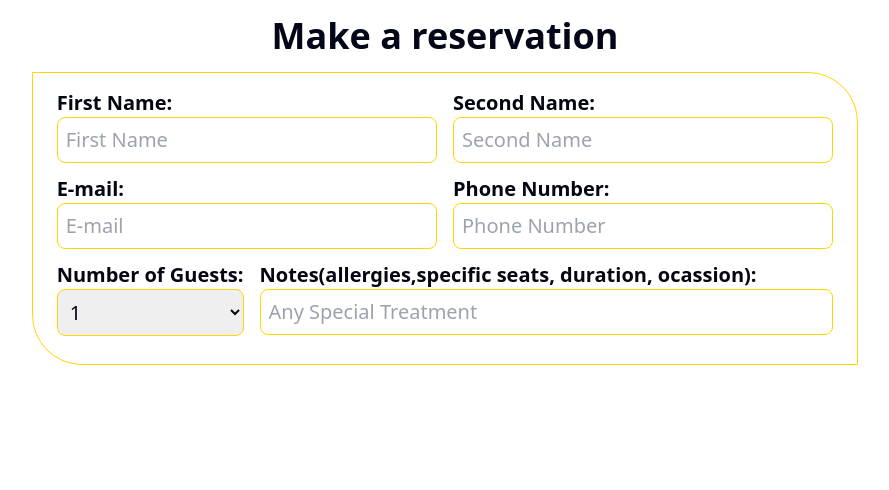
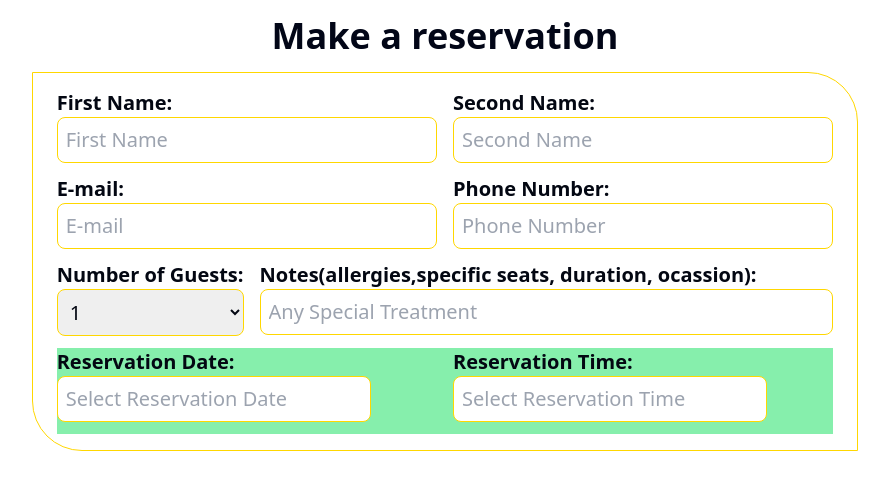
Before and after one commit to dopi95/ArtisanBlend-Restaurant-App, a React (Vite) app: page / in a window 1280 px wide. Shown: the top 490 px of the page, without its empty margins (195-1084 px from the left). Built offline with nearby package versions, Linux system fonts and the light colour scheme.

Commit message:
Installed and integrated date picker for dates and time

```diff
--- a/package.json
+++ b/package.json
@@ -14,6 +14,7 @@
   "dependencies": {
     "nanoid": "^5.1.5",
     "react": "^19.1.0",
+    "react-datepicker": "^8.4.0",
     "react-dom": "^19.1.0"
   },
   "devDependencies": {
--- a/src/components/Reservation.jsx
+++ b/src/components/Reservation.jsx
@@ -1,3 +1,5 @@
+import DatePicker from 'react-datepicker';
+import 'react-datepicker/dist/react-datepicker.css';
 function Reservation() {
   return(
     <main className="px-5 flex flex-col items-center">
@@ -72,6 +74,32 @@ function Reservation() {
             />
             </div>
           </div>
+          <div className="flex gap-4 bg-green-300">
+            <div className="flex-1">
+              <label htmlFor="reservationDate" className="text-gray-950 text-xl font-semibold block">Reservation Date:</label>
+              <DatePicker
+                id="reservationDate"
+                // selected={selectedDate}
+                dateFormat="MM/dd/yyyy"
+                placeholderText="Select Reservation Date"
+                className="outline-none w-full rounded-lg text-gray-950 text-xl px-2 py-2 mb-3 border border-solid border-gold cursor-pointer"
+              />
+            </div>
+            <div className="flex-1">
+              <label htmlFor="reservationTime" className="text-gray-950 text-xl font-semibold block">Reservation Time:</label>
+              <DatePicker
+                id="reservationTime"
+                // selected={selectedTime}
+                showTimeSelect
+                showTimeSelectOnly
+                dateFormat="h:mm aa"
+                timeCaption="Time"
+                timeIntervals={15}
+                placeholderText="Select Reservation Time"
+                className="outline-none w- rounded-lg text-gray-950 text-xl px-2 py-2 mb-3 border border-solid border-gold cursor-pointer"
+              />
+            </div>
+          </div>
         </form>
       </section>
     </main>
```
Also changed, not shown: 1 other file (tests, documents, lock files or other folders).
